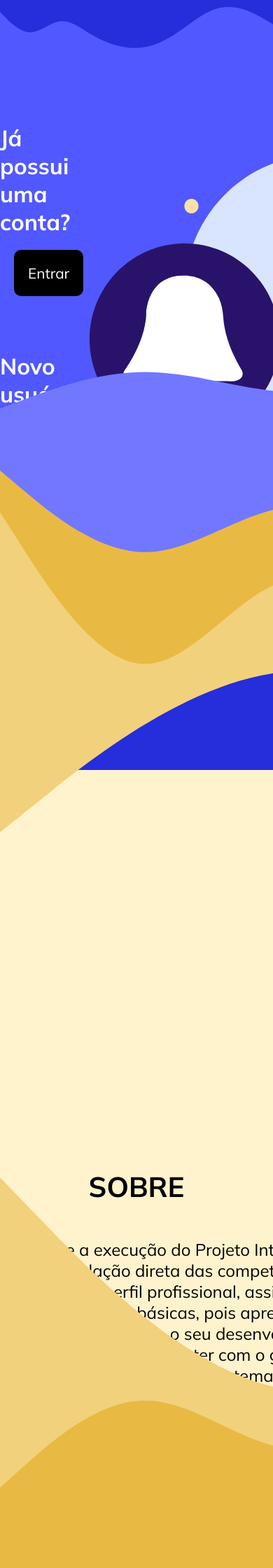
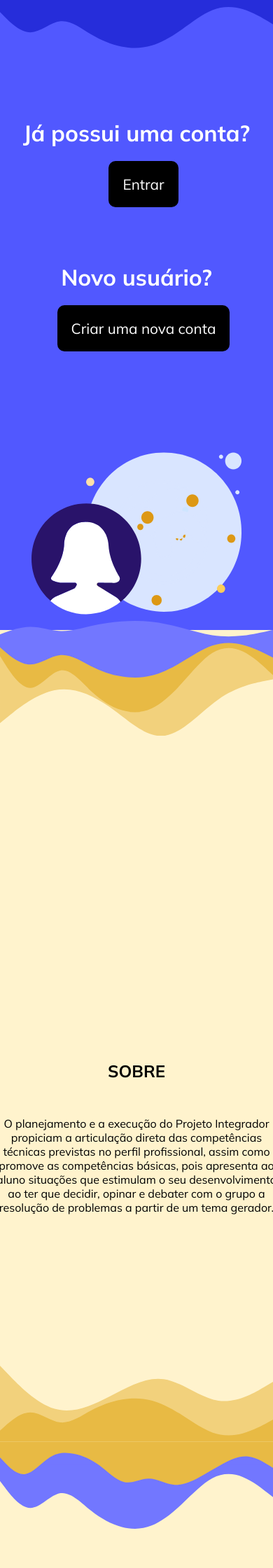
Before and after one commit to AnaBeatrizAdrianodaSilva/pi-instituicao-caridade-2, a PHP site: page /paginas/home.php in a window 390 px wide; the page is wider, and only the part inside the window is pictured. Shown: the top 2240 px of that part at 70% size. Run offline with PHP 8.4, Linux system fonts and the light colour scheme.

Commit message:
mudei mta coisa

```diff
--- a/CSS/home.css
+++ b/CSS/home.css
@@ -3,6 +3,10 @@
 :root {
     --font-menu: 'Kumbh Sans', sans-serif;
     --font-padrao: 'Mulish', sans-serif;
+}
+
+svg{
+    display: block;
 }
 
 /* CONFIG GLOBAIS */
@@ -107,6 +111,10 @@ body {
 /* ONDA 1 e ONDA 2 */
 
 #onda1 {
+    margin-top: 400px;
+}
+
+#onda2 {
     margin-top: 400px;
 }
 
@@ -248,3 +256,68 @@ body {
     top: 200px;
     left: 600px;
 }
+
+@media screen and (max-width:960px){
+
+    .user .imgUser {
+        width: 300px;
+        height: 520px;
+    }
+
+    .user {
+        padding-top: 90px;
+        background-color: #5158FF;
+        width: 100%;
+        height: 150vh;
+        position: absolute;
+        top: 0;
+        z-index: -10;
+
+        display: inline;
+        flex-direction: row;
+        justify-content: space-around;
+        align-items: center;
+        text-align: center;
+    }
+
+    #onda1 {
+        margin-top: 800px;
+    }
+
+    #onda2 {
+        margin-top: 900px;
+    }
+
+    .sobre {
+        background-color: #FFF3CD;
+        width: 100%;
+        height: 1400px;
+
+        display: flex;
+        flex-direction: column;
+        justify-content: center;
+        align-items: center;
+
+        position: absolute;
+        top: 900px;
+        z-index: -10;
+    }
+
+    .sobre h2, p {
+        font-size: 1.5em;
+        color: black;
+        margin-top: 50px;
+    }
+
+    .sobre h2 {
+        font-weight: bolder;
+        font-size: 1.5em;
+    }
+
+    .sobre p {
+        font-size: 1em;
+        /* font-weight: bold; */
+        text-align: center;
+        width: 400px;
+    }
+}
--- a/paginas/home.php
+++ b/paginas/home.php
@@ -57,7 +57,7 @@
 
     <!-- ONDA SVG -->
 
-    <svg width="1864" height="787" viewBox="0 0 1865 787" fill="none" xmlns="http://www.w3.org/2000/svg" id='onda1'>
+    <svg  viewBox="0 0 1865 787" fill="none" xmlns="http://www.w3.org/2000/svg" id='onda1'>
         <path d="M0 698.146L62.1667 648.406C124.333 597.731 248.667 499.652 373 473.964C497.333 448.277 621.667 499.652 746 586.055C870.333 672.459 994.667 798.561 1119 785.25C1243.33 772.873 1367.67 623.419 1492 536.315C1616.33 448.277 1740.67 424.925 1802.83 411.614L1865 399.237V175.056H1802.83C1740.67 175.056 1616.33 175.056 1492 175.056C1367.67 175.056 1243.33 175.056 1119 175.056C994.667 175.056 870.333 175.056 746 175.056C621.667 175.056 497.333 175.056 373 175.056C248.667 175.056 124.333 175.056 62.1667 175.056H0V698.146Z" fill="#F2D17C"/>
         <path d="M0 240.746L34.5802 294.991C69.0309 348.423 138.58 458.131 207.222 457.522C276.253 458.131 345.802 348.423 414.444 338.265C483.475 328.107 553.024 413.435 621.667 479.057C690.698 543.46 760.247 588.156 828.889 609.081C897.92 630.82 967.469 630.82 1036.11 598.314C1105.14 565.808 1174.69 500.795 1243.33 425.015C1312.36 348.423 1381.91 263.094 1450.56 219.008C1519.59 175.734 1589.14 175.734 1657.78 208.24C1726.81 240.746 1796.36 305.759 1830.03 338.265L1865 370.771V110.722H1830.42C1795.97 110.722 1726.42 110.722 1657.78 110.722C1588.75 110.722 1519.2 110.722 1450.56 110.722C1381.52 110.722 1311.98 110.722 1243.33 110.722C1174.3 110.722 1104.75 110.722 1036.11 110.722C967.08 110.722 897.531 110.722 828.889 110.722C759.858 110.722 690.309 110.722 621.667 110.722C552.636 110.722 483.087 110.722 414.444 110.722C345.414 110.722 275.865 110.722 207.222 110.722C138.191 110.722 68.6424 110.722 34.9688 110.722H0V240.746Z" fill="#E8BA44"/>
         <path d="M0 180.825L34.5802 210.071C69.0309 238.878 138.58 298.028 207.222 297.699C276.253 298.028 345.802 238.878 414.444 233.402C483.475 227.925 553.024 273.93 621.667 309.31C690.698 344.032 760.247 368.13 828.889 379.412C897.92 391.133 967.469 391.133 1036.11 373.607C1105.14 356.081 1174.69 321.03 1243.33 280.173C1312.36 238.878 1381.91 192.874 1450.56 169.104C1519.59 145.773 1589.14 145.773 1657.78 163.299C1726.81 180.825 1796.36 215.876 1830.03 233.402L1865 250.927V110.722H1830.42C1795.97 110.722 1726.42 110.722 1657.78 110.722C1588.75 110.722 1519.2 110.722 1450.56 110.722C1381.52 110.722 1311.98 110.722 1243.33 110.722C1174.3 110.722 1104.75 110.722 1036.11 110.722C967.08 110.722 897.531 110.722 828.889 110.722C759.858 110.722 690.309 110.722 621.667 110.722C552.636 110.722 483.087 110.722 414.444 110.722C345.414 110.722 275.865 110.722 207.222 110.722C138.191 110.722 68.6424 110.722 34.9688 110.722H0V180.825Z" fill="#7277FF"/>
@@ -73,7 +73,7 @@
 
     <!-- ONDA SVG -->
 
-    <svg width="1864" height="1114" viewBox="0 0 1864 1114" fill="none" xmlns="http://www.w3.org/2000/svg" id='onda1'>
+    <svg  viewBox="0 0 1864 1114" fill="none" xmlns="http://www.w3.org/2000/svg" id='onda2'>
         <rect y="552" width="1864" height="179" fill="#7277FF"/>
         <path d="M0 787.186L34.5617 833.3C68.9939 878.723 138.506 971.987 207.111 971.469C276.105 971.987 345.617 878.723 414.222 870.087C483.216 861.452 552.728 933.991 621.333 989.777C690.327 1044.53 759.839 1082.52 828.444 1100.31C897.438 1118.79 966.95 1118.79 1035.56 1091.16C1104.55 1063.52 1174.06 1008.26 1242.67 943.835C1311.66 878.723 1381.17 806.184 1449.78 768.706C1518.77 731.918 1588.28 731.918 1656.89 759.552C1725.88 787.186 1795.39 842.454 1829.05 870.087L1864 897.721V676.651H1829.44C1795.01 676.651 1725.49 676.651 1656.89 676.651C1587.9 676.651 1518.38 676.651 1449.78 676.651C1380.78 676.651 1311.27 676.651 1242.67 676.651C1173.67 676.651 1104.16 676.651 1035.56 676.651C966.562 676.651 897.05 676.651 828.444 676.651C759.451 676.651 689.939 676.651 621.333 676.651C552.339 676.651 482.828 676.651 414.222 676.651C345.228 676.651 275.717 676.651 207.111 676.651C138.117 676.651 68.6056 676.651 34.95 676.651H0V787.186Z" fill="#7277FF"/>
         <path d="M0 5.72205e-05L62.1333 64.2761C124.267 129.241 248.533 256.76 372.8 294.153C497.067 330.858 621.333 275.715 745.6 211.439C869.867 146.474 994.133 74.0984 1118.4 91.8476C1242.67 110.286 1366.93 220.572 1491.2 239.01C1615.47 256.76 1739.73 184.384 1801.87 146.991L1864 110.286V496.287H1801.87C1739.73 496.287 1615.47 496.287 1491.2 496.287C1366.93 496.287 1242.67 496.287 1118.4 496.287C994.133 496.287 869.867 496.287 745.6 496.287C621.333 496.287 497.067 496.287 372.8 496.287C248.533 496.287 124.267 496.287 62.1333 496.287H0V5.72205e-05Z" fill="#F2D17C"/>
@@ -84,6 +84,7 @@
     <!-- DESENVOLVEDORES -->
 
     <section class="devs" id='devs'>
+
 
         <h2>DESENVOLVEDORES</h2>
 
```
